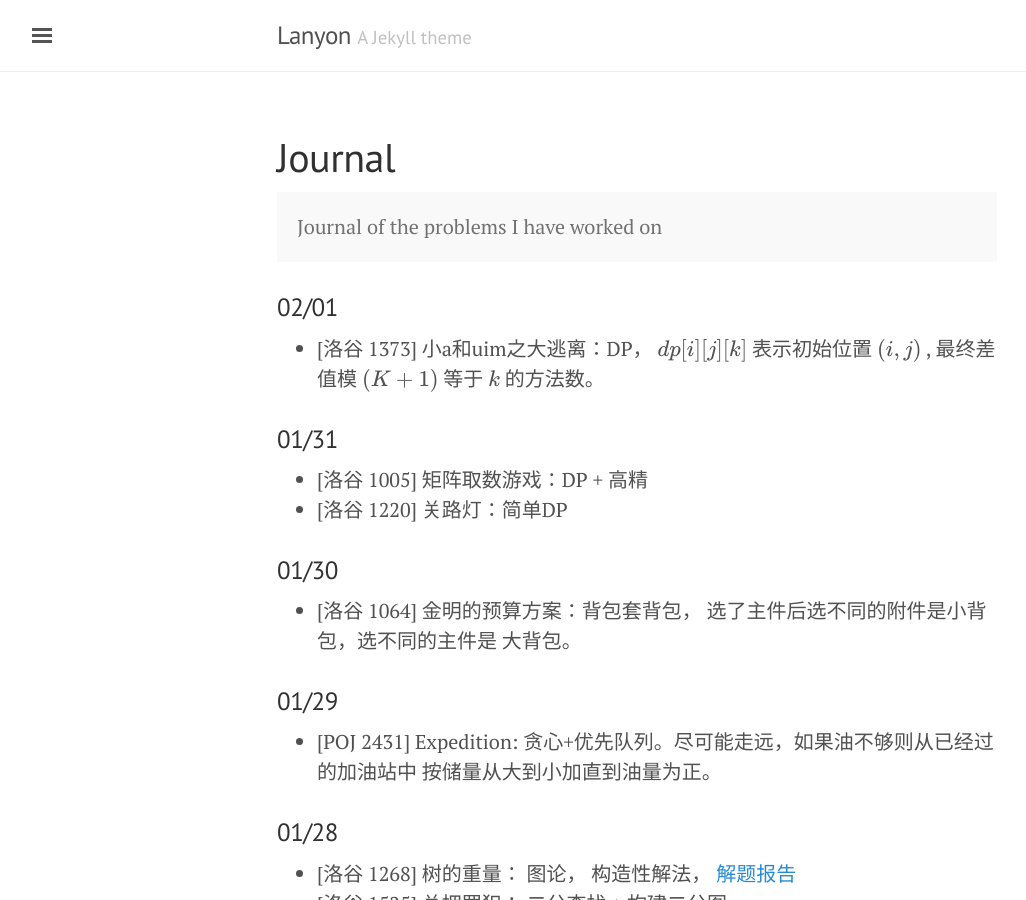
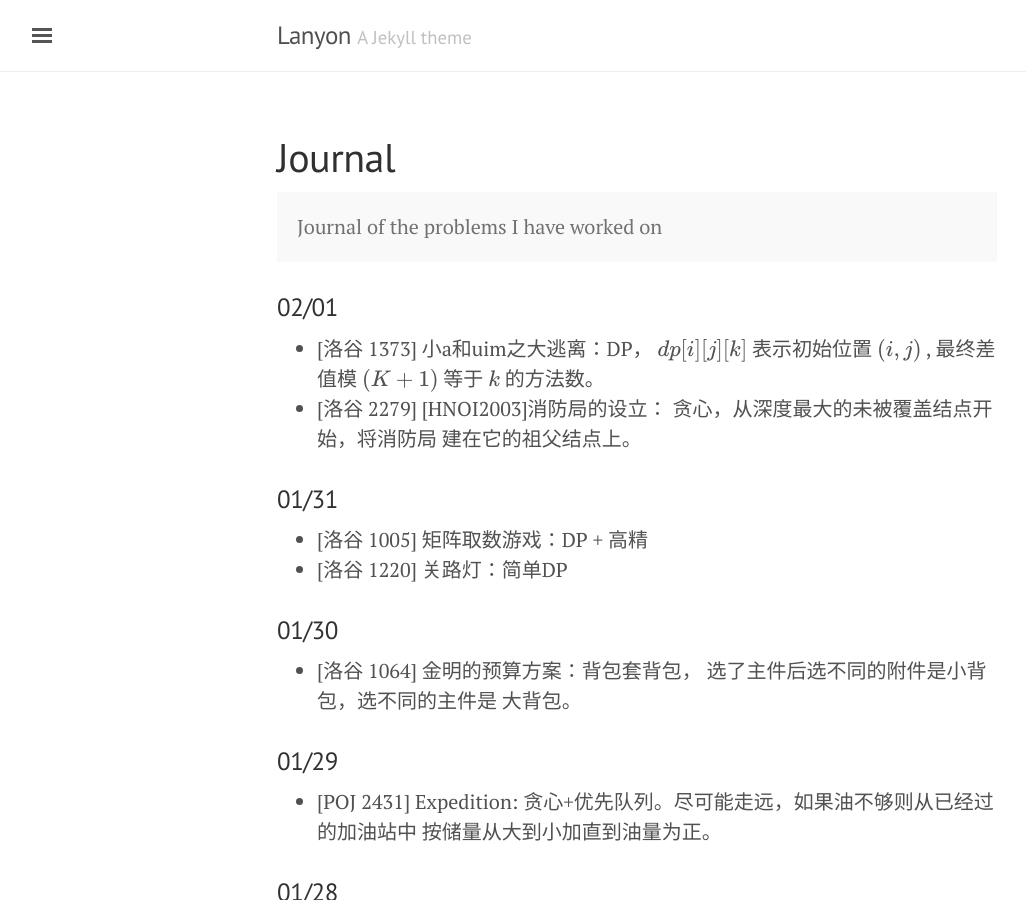
Before and after one commit to atubo/online-judge, a Jekyll site: the page built from docs/journal.md, in a window 1280 px wide and 900 px high. Shown: the whole window, without its empty margins (3-1029 px from the left). Built offline with Jekyll 4.4.1, drawn with Linux system fonts in a browser that asks for light colours; formulas are drawn with MathJax 3.

Commit message:
[Luogu 2279]

```diff
--- a/docs/journal.md
+++ b/docs/journal.md
@@ -10,6 +10,8 @@ Journal of the problems I have worked on
 ### 02/01
 * [洛谷 1373] 小a和uim之大逃离：DP， $dp[i][j][k]$ 表示初始位置 $(i,j)$ , 最终差值模
 $(K+1)$ 等于 $k$ 的方法数。
+* [洛谷 2279] [HNOI2003]消防局的设立： 贪心，从深度最大的未被覆盖结点开始，将消防局
+建在它的祖父结点上。
 
 ### 01/31
 * [洛谷 1005] 矩阵取数游戏：DP + 高精
```
